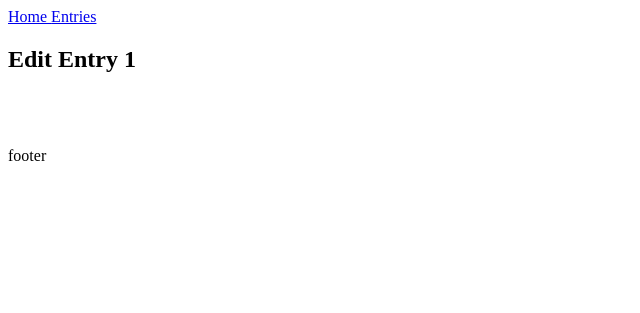
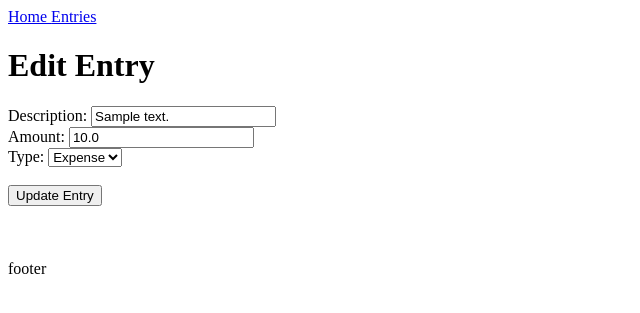
Before and after one commit to jmbehlmann/budget-track, a Flask app: template app/templates/entries/edit.html in a window 1280 px wide. Shown: the top 313 px of the page, without its empty margins (0-640 px from the left). Run offline with Flask 3, Linux system fonts and the light colour scheme; the template is opened without the code that fills it: values that come from a table or form of the project are taken from there, others are empty; tables that the repository leaves empty hold one stand-in row (values such as "Sample post").

Commit message:
template styling

```diff
--- a/app/templates/entries/edit.html
+++ b/app/templates/entries/edit.html
@@ -1,8 +1,29 @@
 {% extends "base.html" %}
 
 {% block content %}
+
 <div>
-  <h2>Edit Entry {{entry.id}} </h2>
+    <h1>Edit Entry</h1>
+    <form method="POST">
+        <div>
+            <label for="description">Description:</label>
+            <input type="text" id="description" name="description" value="{{ entry.description }}">
+        </div>
+        <div>
+            <label for="amount">Amount:</label>
+            <input type="text" id="amount" name="amount" value="{{ entry.amount }}">
+        </div>
+        <div>
+          <label for="entry_type">Type:</label>
+          <select id="entry_type" name="entry_type">
+            <option value="expense" {% if entry.entry_type == 'expense' %} selected {% endif %}>Expense</option>
+            <option value="income" {% if entry.entry_type == 'income' %} selected {% endif %}>Income</option>
+          </select><br><br>
+        </div>
+        <div>
+            <input type="submit" value="Update Entry">
+        </div>
+    </form>
 </div>
 
 {% endblock %}
```
Also changed, not shown: app/templates/entries/add.html (+13 -6 lines).
